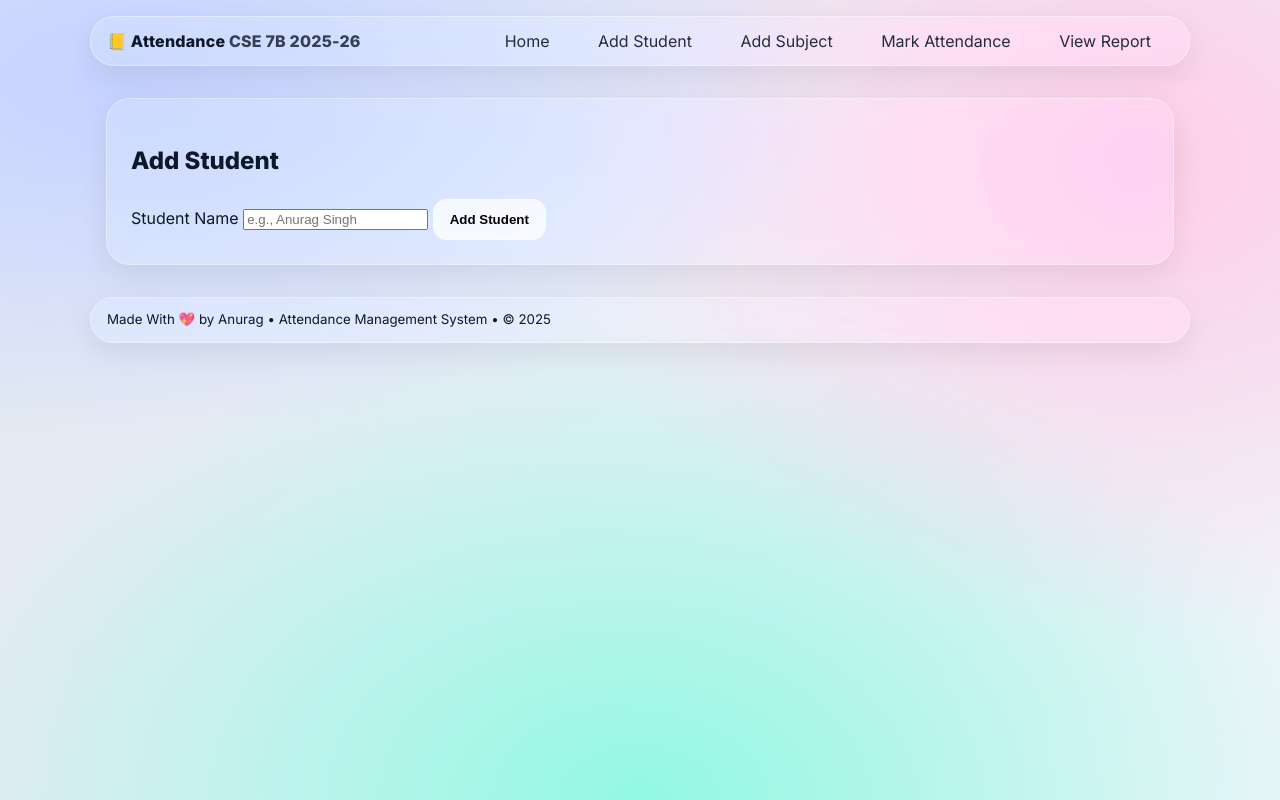
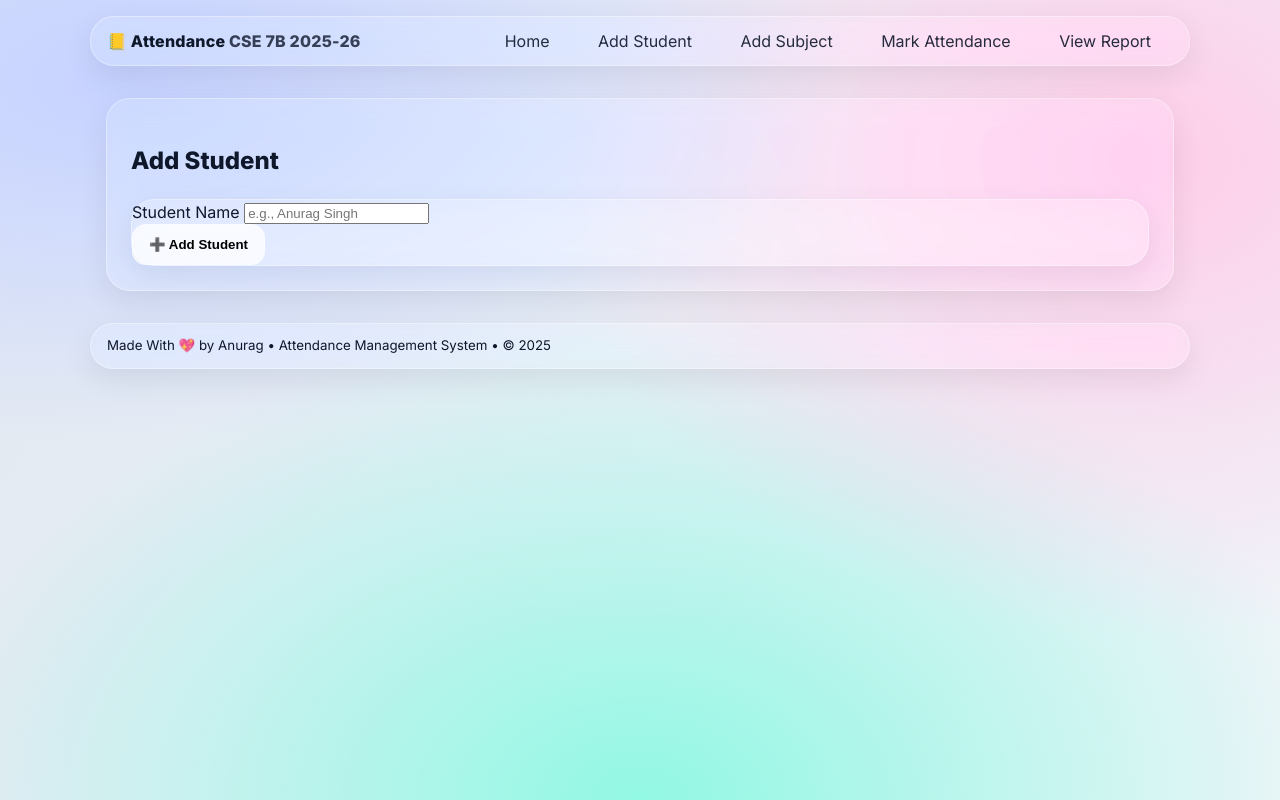
Before and after one commit to Anurag-M1/Personal-Attendence-System, a Flask app: page /add_student in a window 1280 px wide. Run offline with Flask 3, Linux system fonts and the light colour scheme; some libraries are stand-ins or nearby versions.

Commit message:
Update add_student.html

```diff
--- a/templates/add_student.html
+++ b/templates/add_student.html
@@ -1,10 +1,20 @@
+{% extends "base.html" %}
 
-{% extends "base.html" %}
 {% block content %}
   <h2 class="title">Add Student</h2>
-  <form method="post" class="form">
-    <label class="label">Student Name</label>
-    <input class="input" type="text" name="name" placeholder="e.g., Anurag Singh" required>
-    <button class="btn" type="submit">Add Student</button>
+
+  <form method="post" class="form glass">
+    <div class="row">
+      <div class="col">
+        <label class="label">Student Name</label>
+        <input
+          class="input"
+          type="text"
+          name="name"
+          placeholder="e.g., Anurag Singh"
+          required>
+      </div>
+    </div>
+    <button class="btn" type="submit">➕ Add Student</button>
   </form>
 {% endblock %}
```
